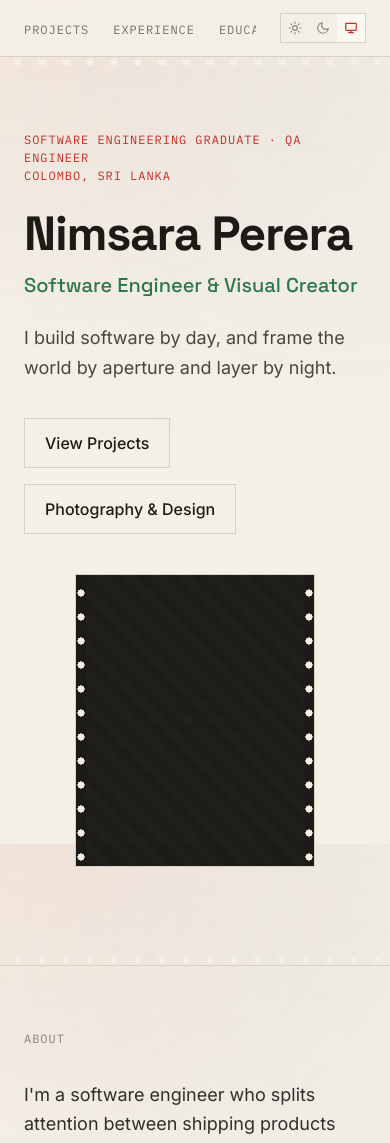
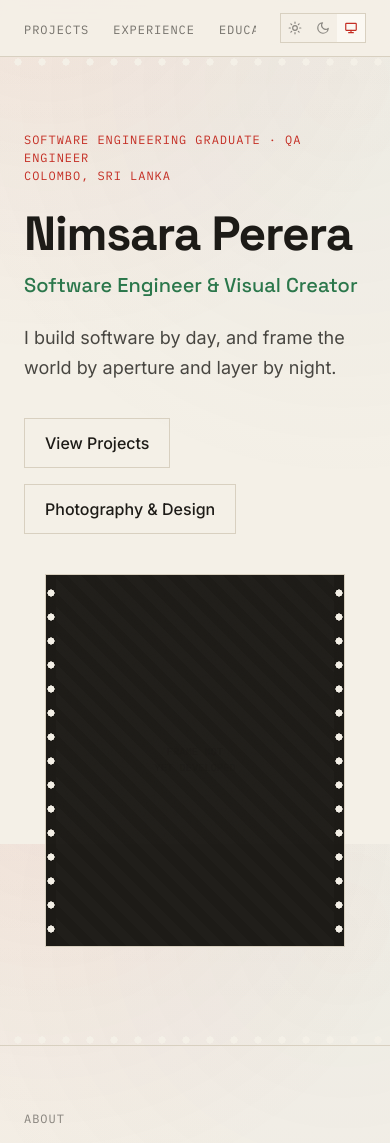
Before and after one commit to binoperera/Portfolio, a Next.js app: page / in a window 390 px wide. Shown: the top 1143 px of the page. Built offline with nearby package versions, Linux system fonts and the light colour scheme.

Commit message:
Modify FilmFrame layout and image effects
Updated FilmFrame component to adjust max width and improve image styling with transitions.

```diff
--- a/components/FilmFrame.tsx
+++ b/components/FilmFrame.tsx
@@ -3,17 +3,26 @@
 // that fits the theme instead of a generic broken-image icon.
 export default function FilmFrame({ photoUrl, name }: { photoUrl?: string; name: string }) {
   return (
-    <div className="w-full max-w-[240px] mx-auto md:mx-0">
-      <div className="flex border border-line bg-surface">
+    // Width now comes from the hero grid column in app/page.tsx (was capped at 240px).
+    <div className="w-full max-w-[300px] md:max-w-none mx-auto md:mx-0">
+      <div className="group flex border border-line bg-surface">
         <div className="sprocket-strip-vertical" />
         <div className="flex-1 aspect-[3/4] overflow-hidden relative">
           {photoUrl ? (
-            <img
-              src={photoUrl}
-              alt={name}
-              className="w-full h-full object-cover"
-              style={{ filter: "grayscale(10%) contrast(1.05)" }}
-            />
+            <>
+              {/* Muted, warm grade so a bright photo sits in the dark film palette;
+                  hovering "develops" it back to full colour. */}
+              <img
+                src={photoUrl}
+                alt={name}
+                className="w-full h-full object-cover grayscale-[40%] sepia-[.2] brightness-[.85] contrast-[1.05] transition duration-700 group-hover:grayscale-0 group-hover:sepia-0 group-hover:brightness-100"
+              />
+              {/* Soft vignette that blends the photo edges into the frame. */}
+              <div
+                aria-hidden
+                className="absolute inset-0 pointer-events-none shadow-[inset_0_0_60px_rgb(var(--c-ink)/0.7)] transition-opacity duration-700 group-hover:opacity-40"
+              />
+            </>
           ) : (
             <div
               className="w-full h-full flex flex-col items-center justify-center gap-2 text-center px-4"
```
